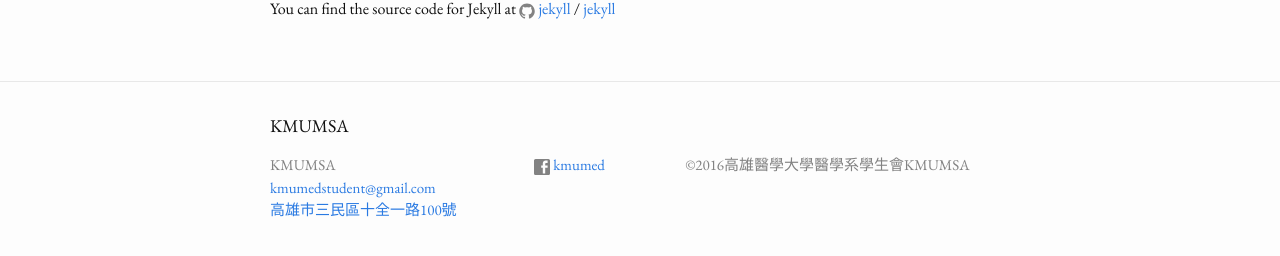
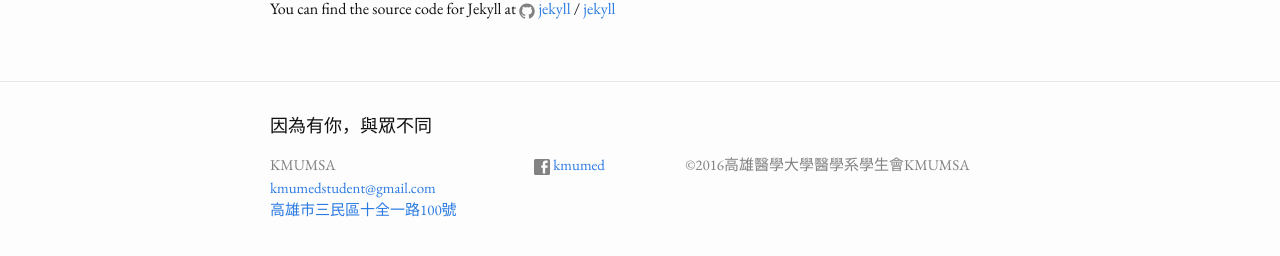
Before and after one commit to HsuYR/msasite, a Jekyll site: the page built from about.md, in a window 1280 px wide. Shown: the part 269-525 px from the top of the page. Built offline with Jekyll 4.4.1, drawn with Linux system fonts in a browser that asks for light colours; some web fonts are replaced.

Commit message:
Add slogan to footer

```diff
--- a/_config.yml
+++ b/_config.yml
@@ -18,6 +18,7 @@ twitter_username:
 github_username:
 facebook_username: kmumed
 address: 高雄市三民區十全一路100號
+slogan: 因為有你，與眾不同
 
 # Build settings
 markdown: kramdown
--- a/_includes/footer.html
+++ b/_includes/footer.html
@@ -2,7 +2,7 @@
 
   <div class="wrapper">
 
-    <h2 class="footer-heading">{{ site.title }}</h2>
+    <h2 class="footer-heading">{{ site.slogan }}</h2>
 
     <div class="footer-col-wrapper">
       <div class="footer-col footer-col-1">
```
